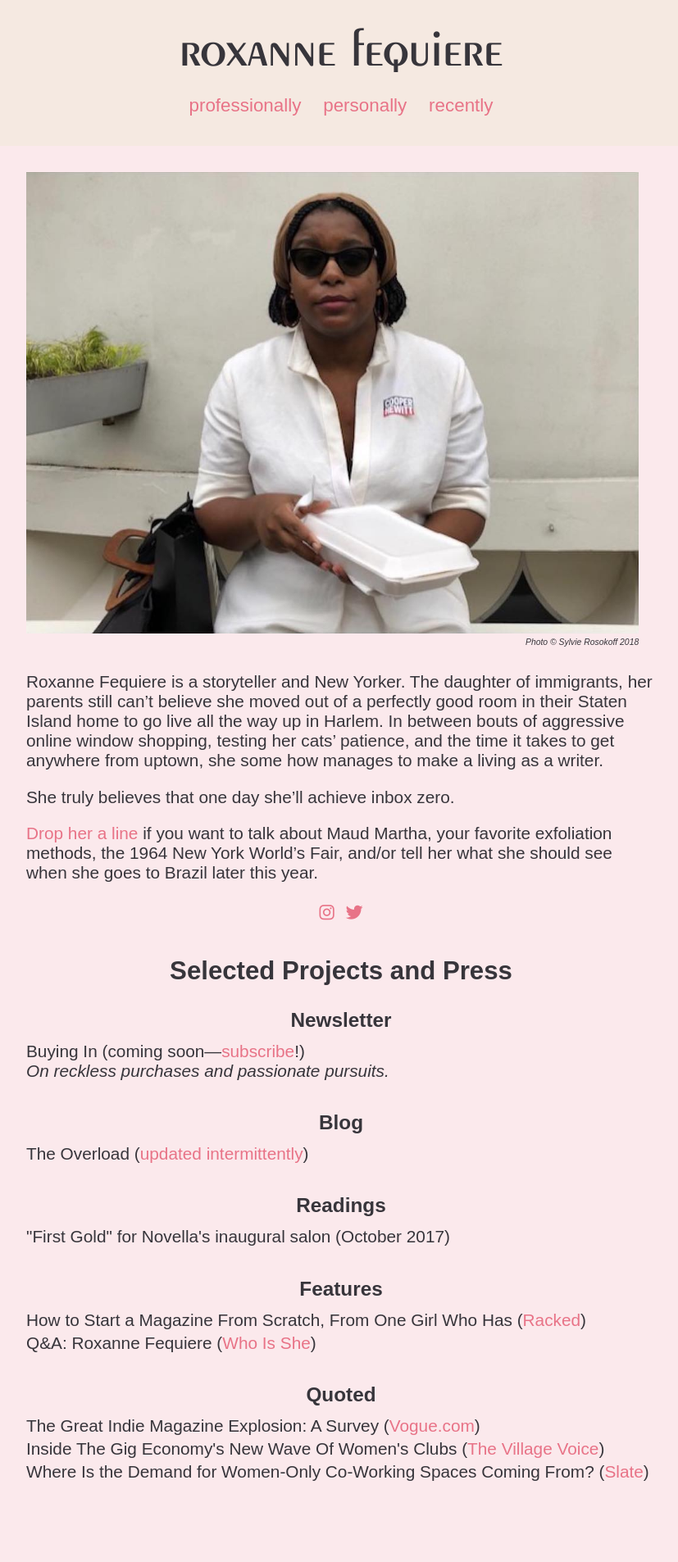
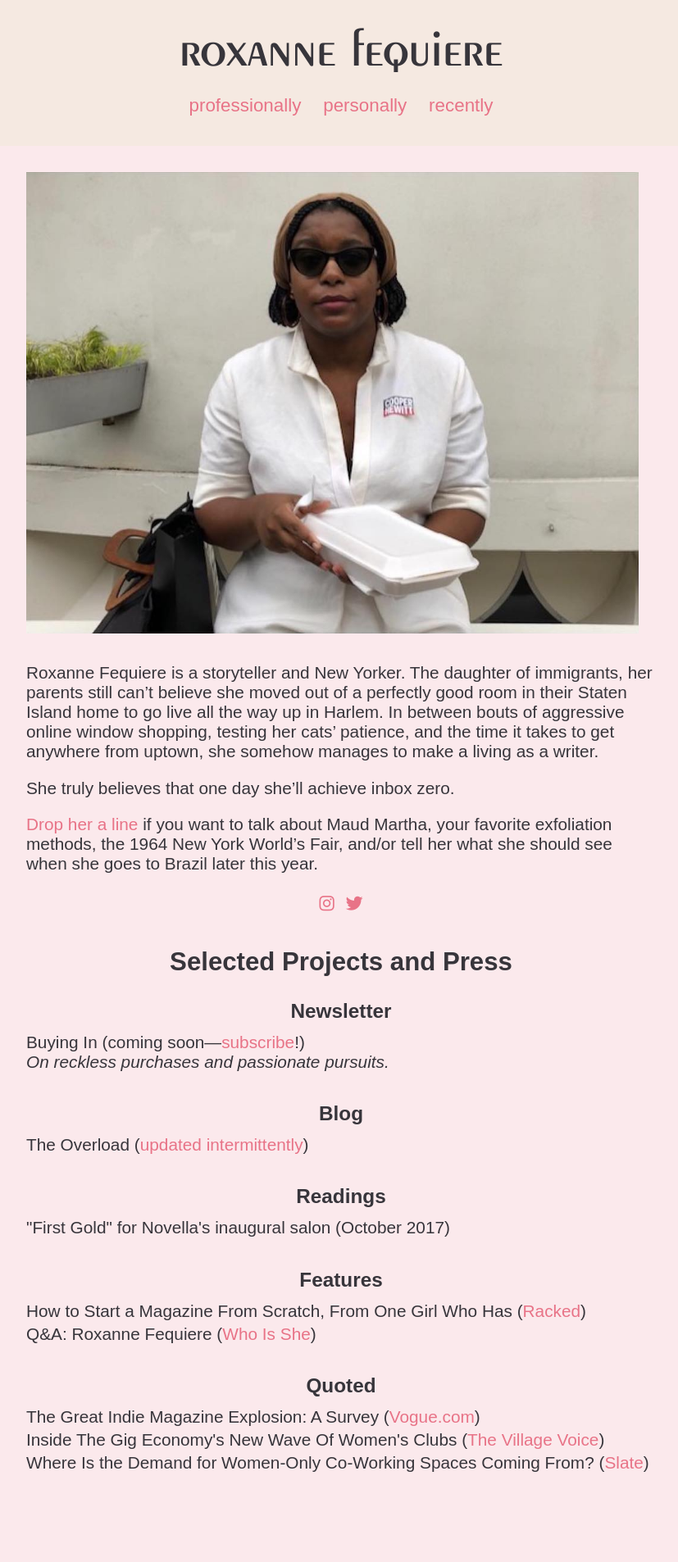
Before and after one commit to rjfequiere/rjfequiere.github.io, a Jekyll site: the page built from personally.md, in a window 1280 px wide. Shown: the whole page at 82% size, without its empty margins (224-1051 px from the left). Built offline with Jekyll 4.4.1, drawn with Linux system fonts in a browser that asks for light colours; nearby versions of some CDN libraries; some web fonts are replaced.

Commit message:
Update personally.md

```diff
--- a/personally.md
+++ b/personally.md
@@ -11,12 +11,11 @@ order: 2
   <div class="info-item profile-pic">
     <div>
       <img src="/images/profile4.jpg"/>
-      <figcaption>Photo © Sylvie Rosokoff 2018</figcaption>
     </div>
   </div>
   <div class="info-item">
     <div class="info-text">
-      <p>Roxanne Fequiere is a storyteller and New Yorker. The daughter of immigrants, her parents still can’t believe she moved out of a perfectly good room in their Staten Island home to go live all the way up in Harlem. In between bouts of aggressive online window shopping, testing her cats’ patience, and the time it takes to get anywhere from uptown, she some how manages to make a living as a writer.</p>
+      <p>Roxanne Fequiere is a storyteller and New Yorker. The daughter of immigrants, her parents still can’t believe she moved out of a perfectly good room in their Staten Island home to go live all the way up in Harlem. In between bouts of aggressive online window shopping, testing her cats’ patience, and the time it takes to get anywhere from uptown, she somehow manages to make a living as a writer.</p>
       <p>She truly believes that one day she’ll achieve inbox zero.</p>
       <p><a href="mailto:{{ site.email }}">Drop her a line</a> if you want to talk about Maud Martha, your favorite exfoliation methods, the 1964 New York World’s Fair, and/or tell her what she should see when she goes to Brazil later this year.</p>
       <p class="social">
```
